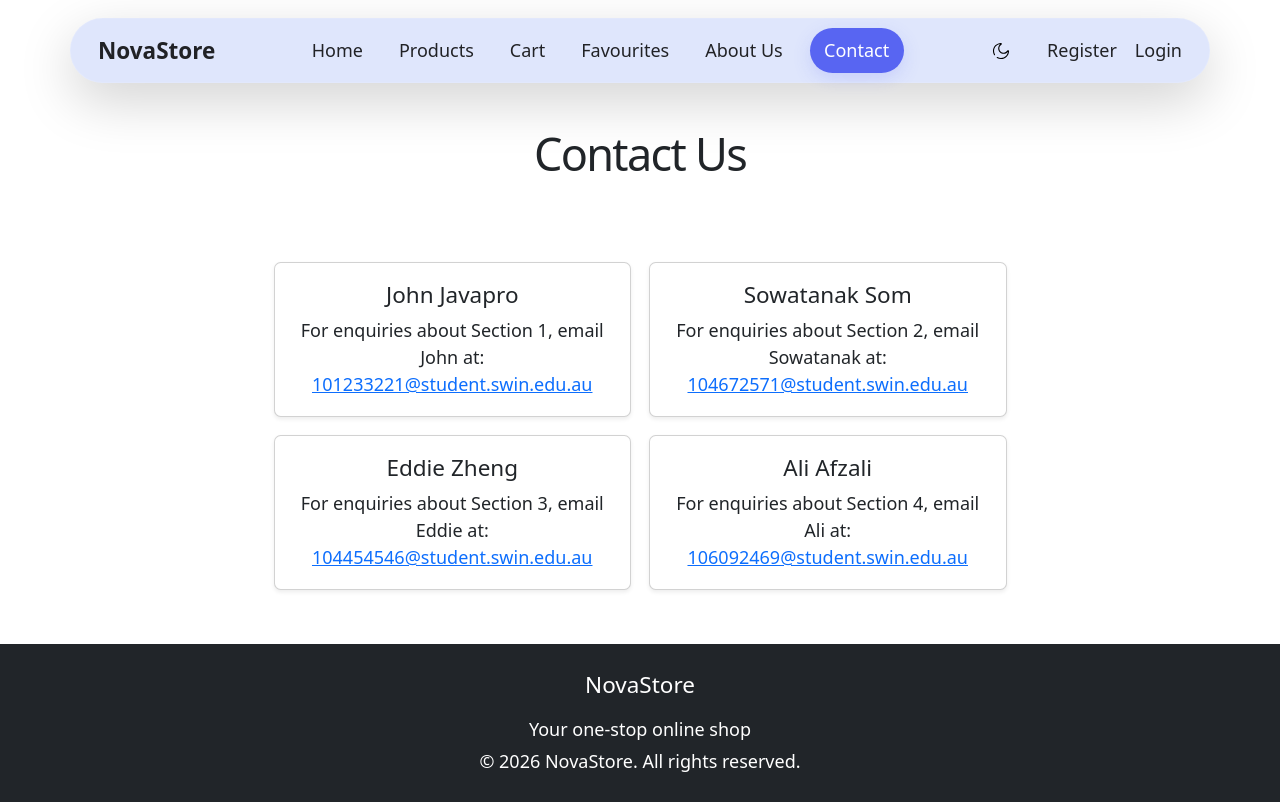
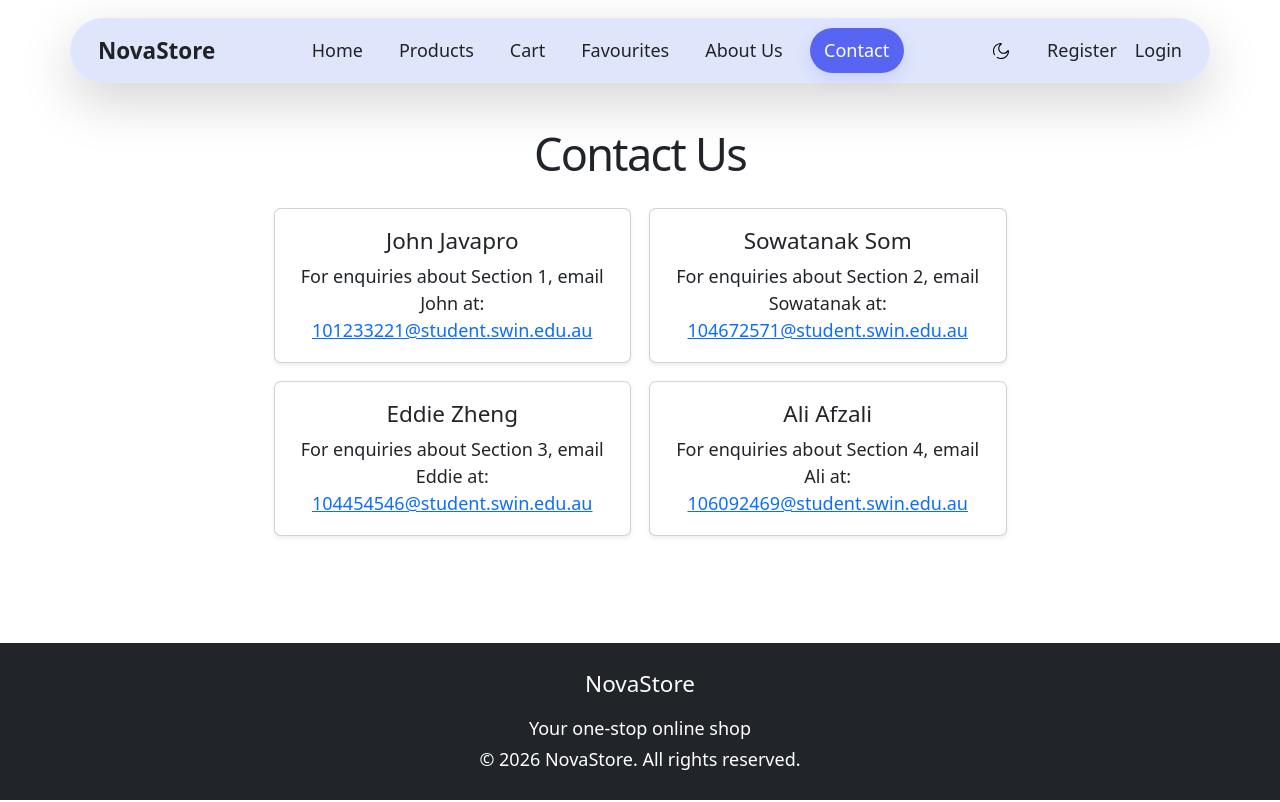
Before and after one commit to e-u-e/COS30043_Group_Project, a Vue app: page /contact in a window 1280 px wide. Built offline with nearby package versions, Linux system fonts and the light colour scheme.

Commit message:
Update Contact.vue

```diff
--- a/src/views/Contact.vue
+++ b/src/views/Contact.vue
@@ -4,7 +4,6 @@
       <div class="col-12 col-lg-8">
         <div class="text-center mb-4">
           <h1 class="mb-4">Contact Us</h1>
-          <p class="text-white-50 mb-0">Use these slots to keep all of our contact links in one place.</p>
         </div>
 
         <div class="row g-3">
```
